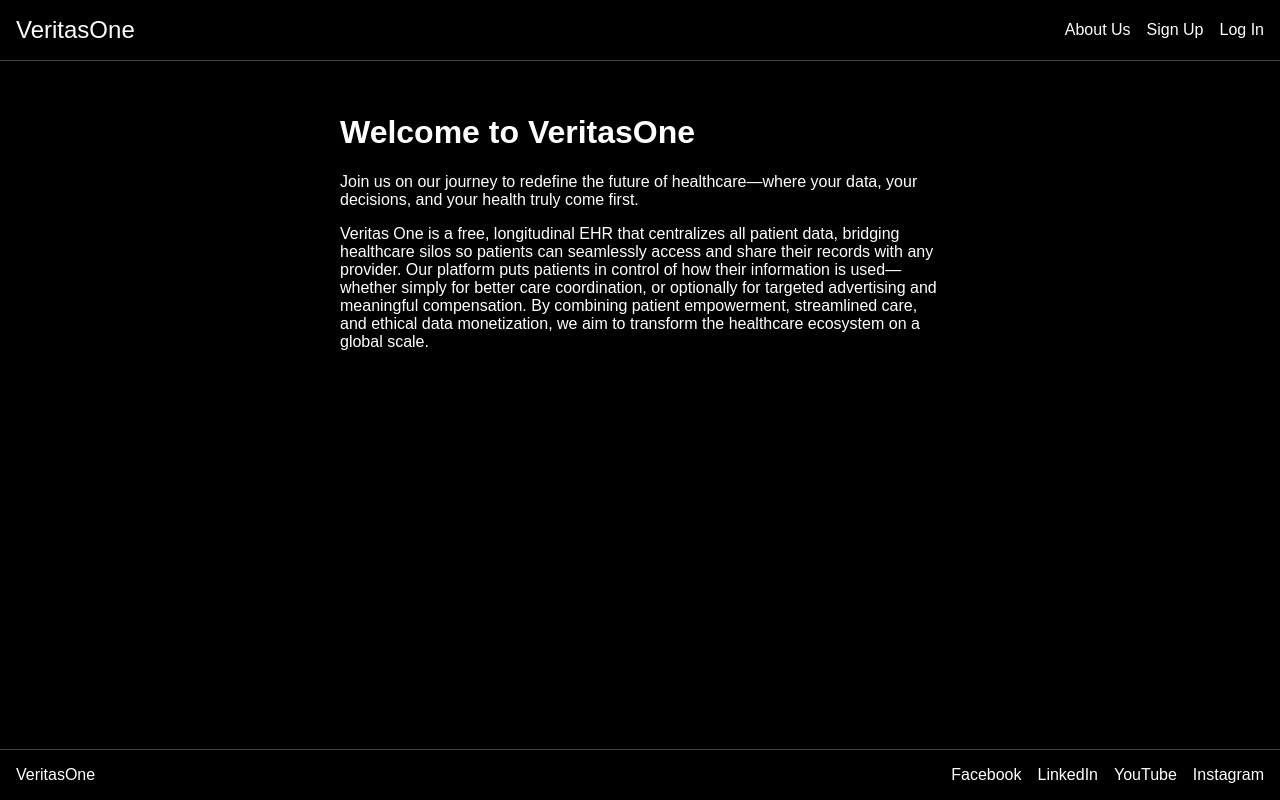
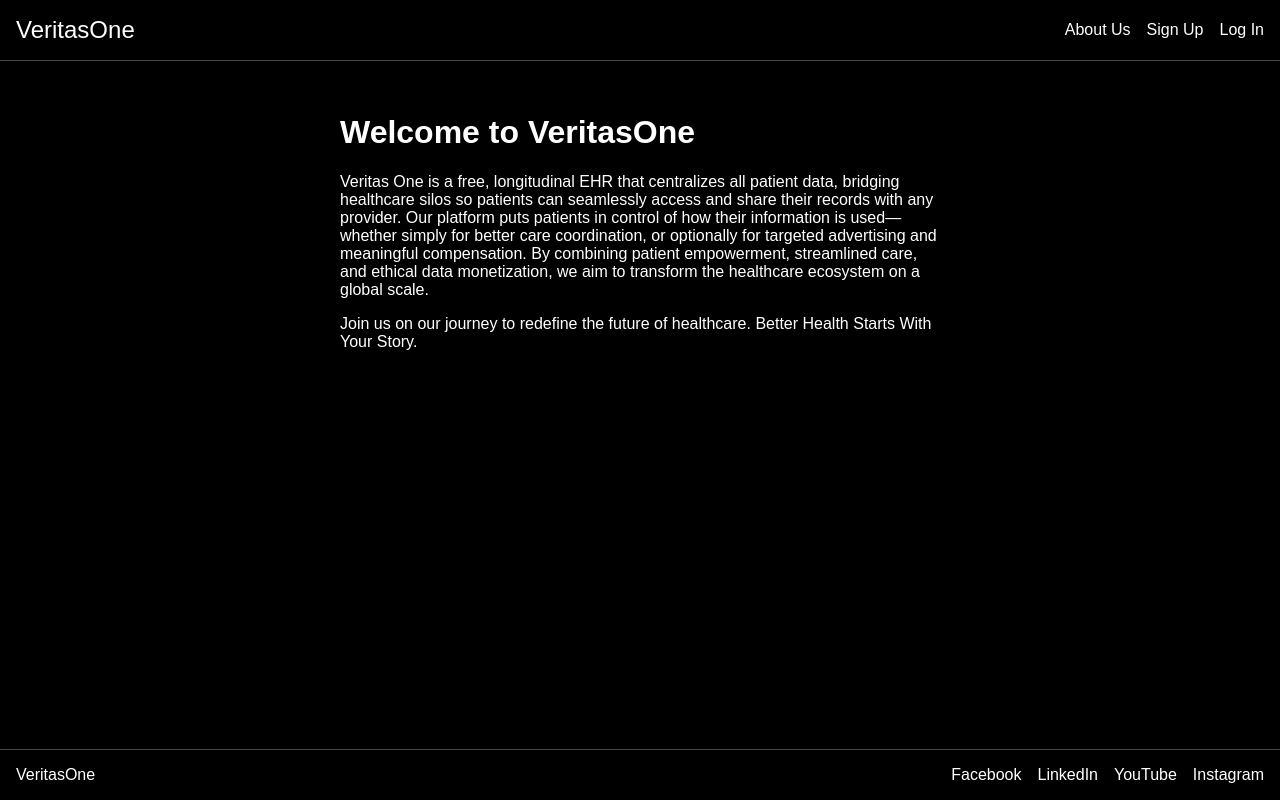
Before and after one commit to VNFowleri/veritas_one_front_end_html, a React (Create React App) app in the folder react_front_end_app/: page /about in a window 1280 px wide. Built offline with nearby package versions, Linux system fonts and the light colour scheme.

Commit message:
Updated About Page again

```diff
--- a/react_front_end_app/src/pages/About.js
+++ b/react_front_end_app/src/pages/About.js
@@ -12,10 +12,6 @@ const About = () => {
     >
       <h1>Welcome to VeritasOne</h1>
       <p>
-        Join us on our journey to redefine the future of healthcare—where your data,
-        your decisions, and your health truly come first.
-      </p>
-      <p>
         Veritas One is a free, longitudinal EHR that centralizes all patient data, bridging
         healthcare silos so patients can seamlessly access and share their records with any provider.
         Our platform puts patients in control of how their information is used—whether simply
@@ -23,6 +19,9 @@ const About = () => {
         compensation. By combining patient empowerment, streamlined care, and ethical data
         monetization, we aim to transform the healthcare ecosystem on a global scale.
       </p>
+         <p>
+        Join us on our journey to redefine the future of healthcare. Better Health Starts With Your Story.
+      </p>
     </div>
   );
 };
```
